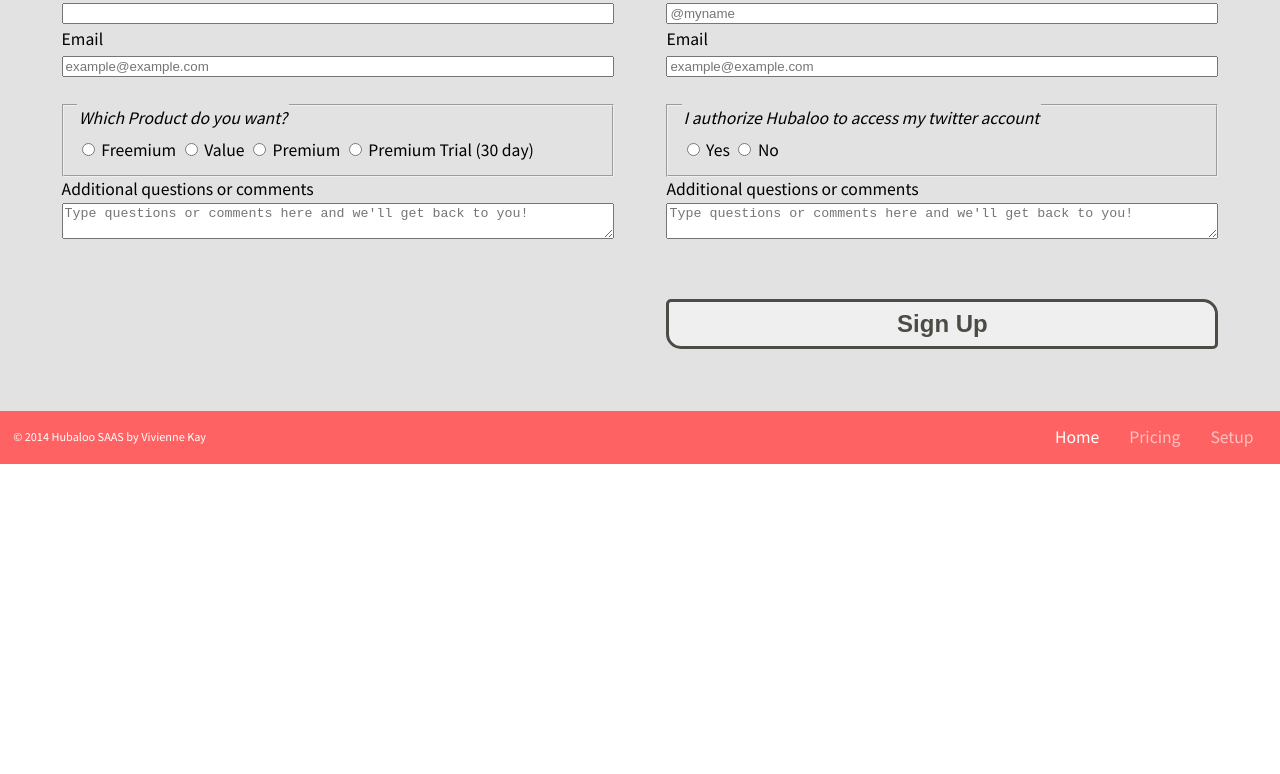
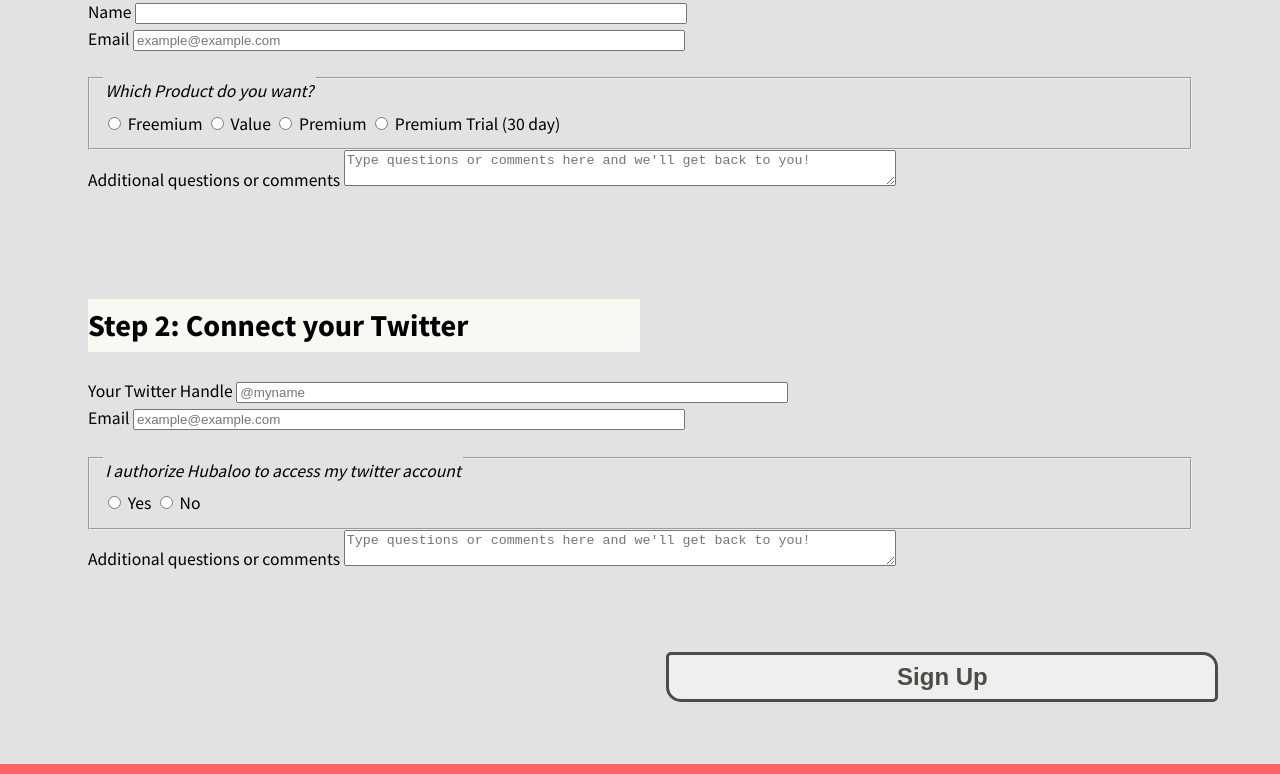
Before and after one commit to vivkay/dsn1675-saas, a plain HTML site: page setup.html in a window 1280 px wide. Shown: the part 475-1249 px from the top of the page. Before the commit the page ends 939 px from the top, so only its background shows below. Drawn offline with Linux system fonts and the light colour scheme.

Commit message:
modified wide class at larger screen size
hoping to place grid in middle

```diff
--- a/css/main.css
+++ b/css/main.css
@@ -319,6 +319,10 @@ form {
     padding-top: 2.5rem;
     }
 
+    .wide {
+    width: 50%;
+}
+
 }
 
 @media only screen and (min-width: 60em) {
--- a/setup.html
+++ b/setup.html
@@ -46,7 +46,7 @@
         <div class="form">
 			<form action="thank-you.html" method="get" class="grid">
 
-        <div class="unit unit-xs-1 unit-s-1 unit-m-1-1 unit-l-1-2 island">
+        <div class="unit unit-xs-1 unit-s-1 unit-m-1-1 unit-l-1-1 island-2">
             <div>
                 <h3 class="tera">Step 1: General Info</h3>
             </div>
@@ -83,7 +83,7 @@
                 </div>
             </div>
 
-    <div class="unit unit-xs-1 unit-s-1 unit-m-1-1 unit-l-1-2 island">
+    <div class="unit unit-xs-1 unit-s-1 unit-m-1-1 unit-l-1-1 island-2">
         <div>
             <h3 class="tera background-light wide">Step 2: Connect your Twitter</h3>
         </div>
```
